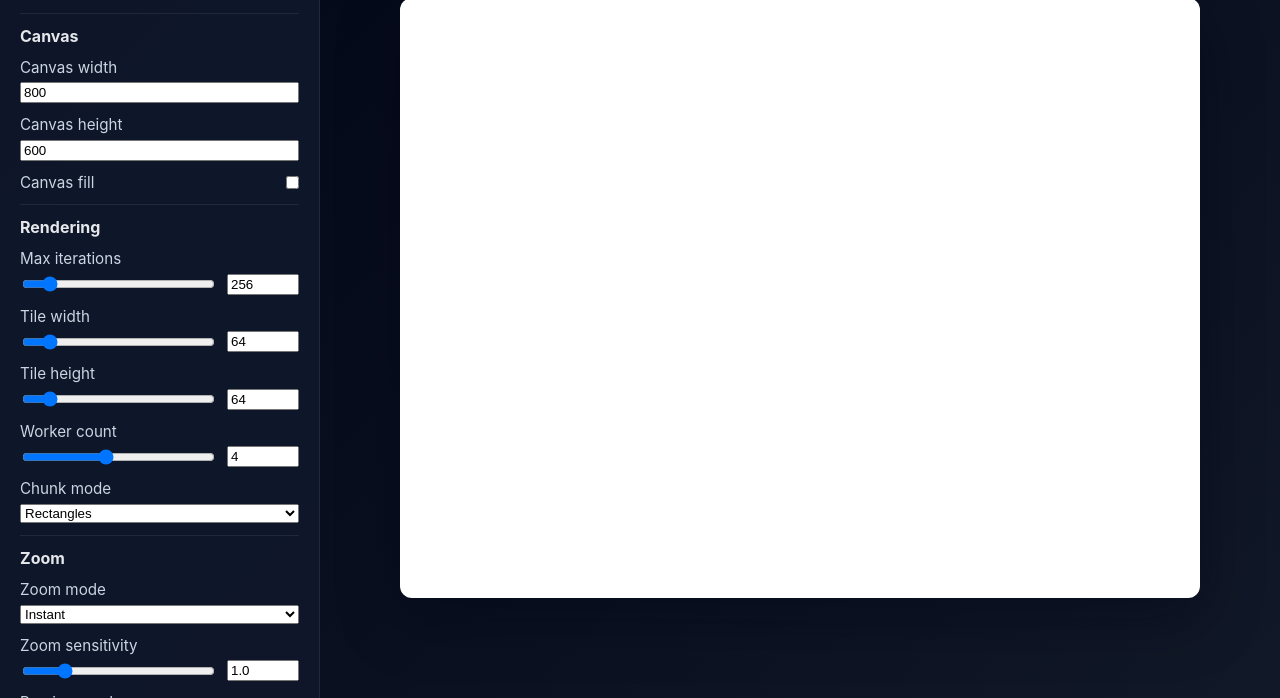
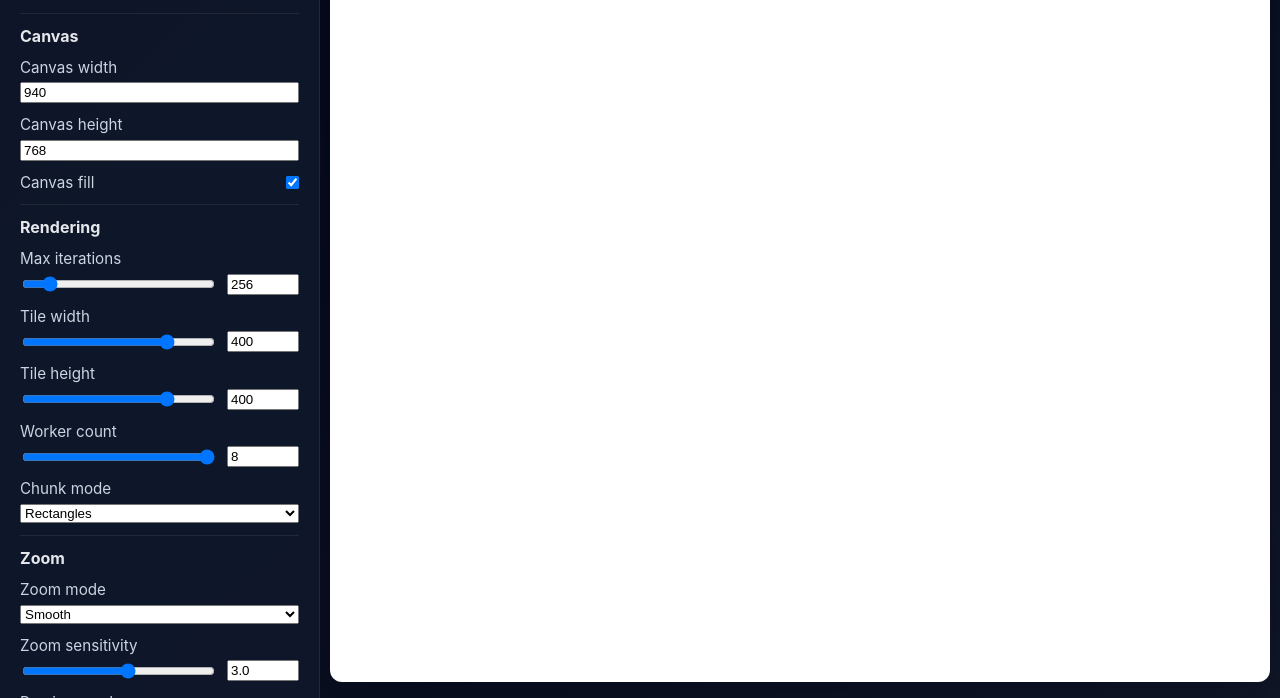
Before and after one commit to DiscantX/FractalIdle, a website built with Vite: page index.html in a window 1280 px wide. Shown: the part 102-800 px from the top of the page. Built offline with nearby package versions, Linux system fonts and the light colour scheme.

Commit message:
Chaanged default settings

```diff
--- a/index.html
+++ b/index.html
@@ -27,7 +27,7 @@
 
           <label class="control-field inline-field">
             <span>Canvas fill</span>
-            <input id="fillViewportInput" type="checkbox" />
+            <input id="fillViewportInput" type="checkbox" checked />
           </label>
         </section>
 
@@ -45,7 +45,7 @@
           <label class="control-field">
             <span>Tile width</span>
             <div class="value-row">
-              <input id="tileWidthInput" type="range" min="8" max="512" step="8" value="64" />
+              <input id="tileWidthInput" type="range" min="8" max="512" step="8" value="400" />
               <input id="tileWidthValueInput" class="value-input" type="number" min="8" max="512" step="8" value="64" />
             </div>
           </label>
@@ -53,7 +53,7 @@
           <label class="control-field">
             <span>Tile height</span>
             <div class="value-row">
-              <input id="tileHeightInput" type="range" min="8" max="512" step="8" value="64" />
+              <input id="tileHeightInput" type="range" min="8" max="512" step="8" value="400" />
               <input id="tileHeightValueInput" class="value-input" type="number" min="8" max="512" step="8" value="64" />
             </div>
           </label>
@@ -61,7 +61,7 @@
           <label class="control-field">
             <span>Worker count</span>
             <div class="value-row">
-              <input id="workerCountInput" type="range" min="1" max="8" step="1" value="4" />
+              <input id="workerCountInput" type="range" min="1" max="8" step="1" value="8" />
               <input id="workerCountValueInput" class="value-input" type="number" min="1" max="8" step="1" value="4" />
             </div>
           </label>
@@ -81,24 +81,24 @@
           <label class="control-field">
             <span>Zoom mode</span>
             <select id="zoomModeInput">
+              <option value="smooth">Smooth</option>
               <option value="instant">Instant</option>
-              <option value="smooth">Smooth</option>
             </select>
           </label>
 
           <label class="control-field">
             <span>Zoom sensitivity</span>
             <div class="value-row">
-              <input id="zoomSensitivityInput" type="range" min="0.5" max="3" step="0.1" value="1" />
-              <input id="zoomSensitivityValueInput" class="value-input" type="number" min="0.5" max="3" step="0.1" value="1" />
+              <input id="zoomSensitivityInput" type="range" min="0.5" max="5" step="0.1" value="3" />
+              <input id="zoomSensitivityValueInput" class="value-input" type="number" min="0.5" max="5" step="0.1" value="3" />
             </div>
           </label>
 
           <label class="control-field">
             <span>Preview mode</span>
             <select id="previewModeInput">
+              <option value="legacy">Legacy preview</option>
               <option value="current">Current</option>
-              <option value="legacy">Legacy preview</option>
             </select>
           </label>
         </section>
@@ -109,10 +109,10 @@
           <label class="control-field">
             <span>Color mode</span>
             <select id="colorModeInput">
-              <option value="black-white">Black & white</option>
               <option value="escape-time">Escape-time</option>
               <option value="smooth">Smooth</option>
               <option value="distance-estimation">Distance estimation</option>
+              <option value="black-white">Black & white</option>
             </select>
           </label>
 
@@ -170,8 +170,8 @@
           <label class="control-field">
             <span>Palette max iterations</span>
             <div class="value-row">
-              <input id="paletteMaxInput" type="range" min="1" max="2000" step="8" value="256" />
-              <input id="paletteMaxValueInput" class="value-input" type="number" min="1" max="2000" step="8" value="256" />
+              <input id="paletteMaxInput" type="range" min="1" max="2000" step="8" value="199" />
+              <input id="paletteMaxValueInput" class="value-input" type="number" min="1" max="2000" step="8" value="199" />
             </div>
           </label>
         </section>
```
Also changed, not shown: dist/index.html.
